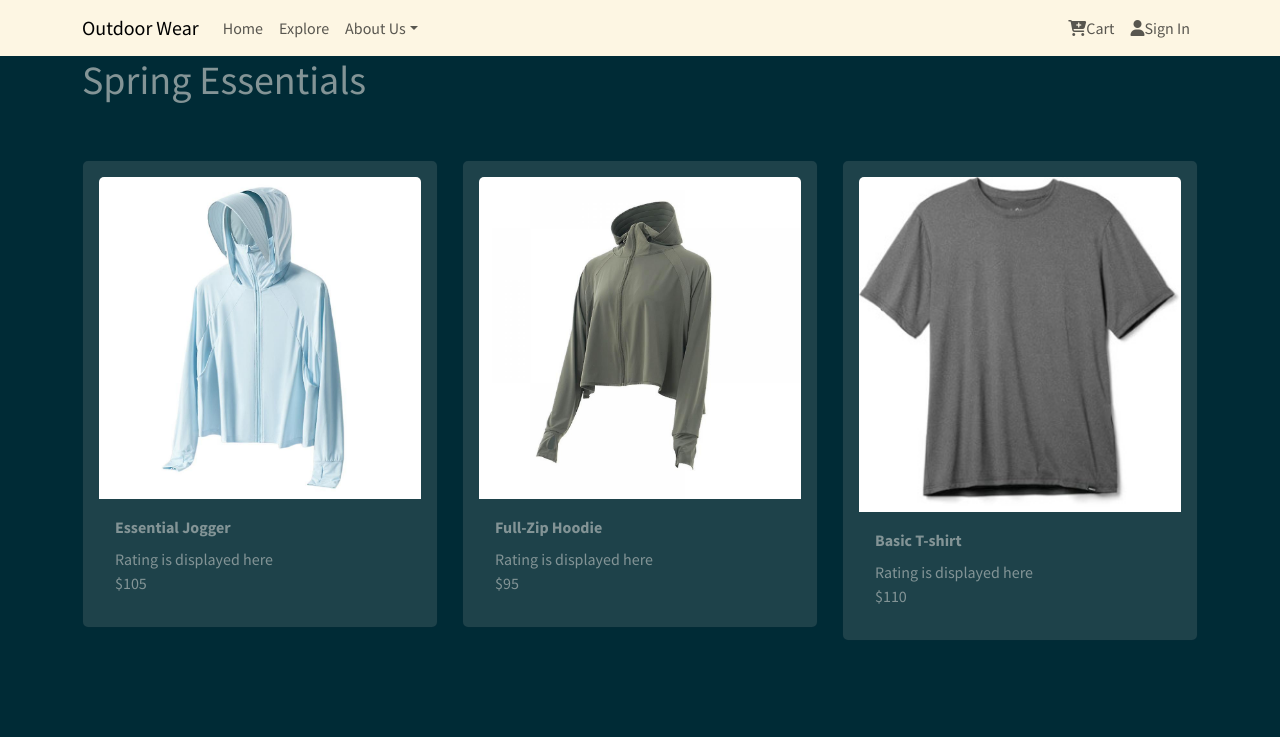
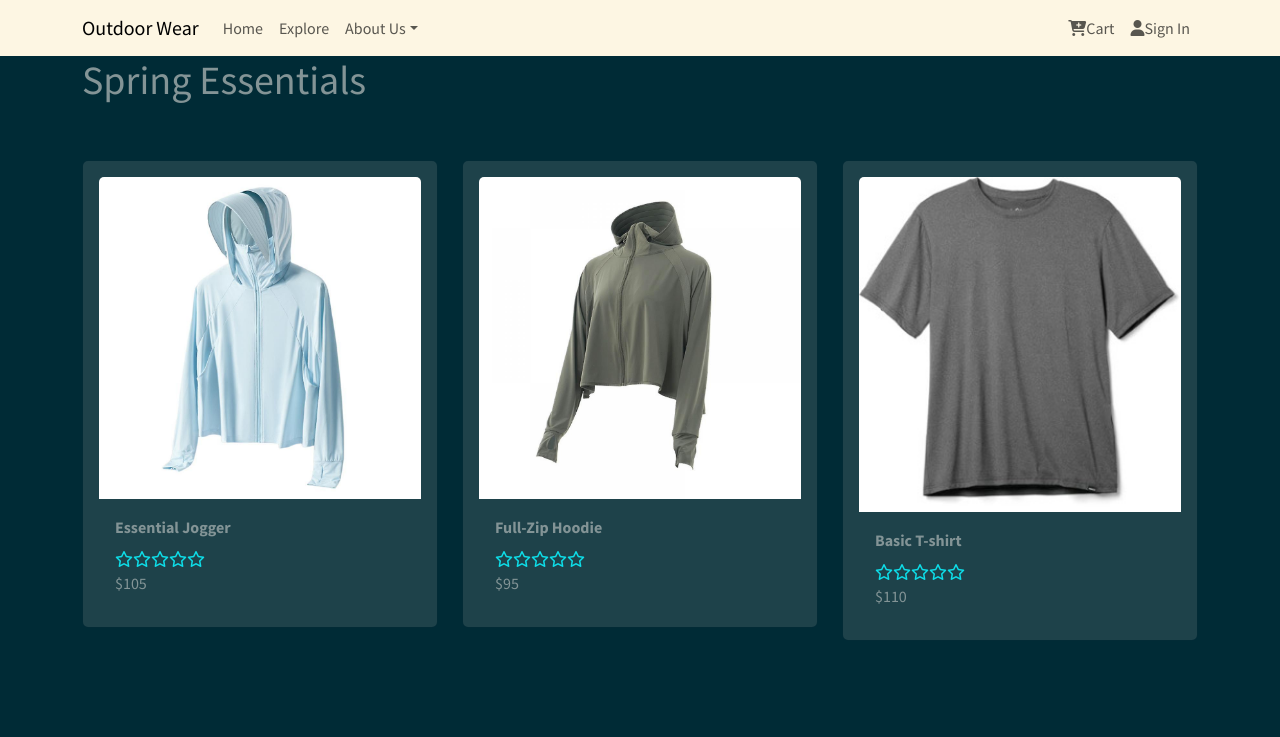
Before and after one commit to taborspaces/my-shop, a React (Create React App) app in the folder frontend/: page / in a window 1280 px wide. Shown: the top 737 px of the page. Built offline with nearby package versions, Linux system fonts and the light colour scheme.

Commit message:
changed component name

```diff
--- a/frontend/package.json
+++ b/frontend/package.json
@@ -6,10 +6,11 @@
     "@testing-library/jest-dom": "^5.17.0",
     "@testing-library/react": "^13.4.0",
     "@testing-library/user-event": "^13.5.0",
+    "prop-types": "^15.8.1",
     "react": "^18.2.0",
     "react-bootstrap": "^2.9.2",
+    "react-dom": "^18.2.0",
     "react-scripts": "^5.0.1",
-    "react-dom": "^18.2.0",
     "web-vitals": "^2.1.4"
   },
   "scripts": {
@@ -35,8 +36,5 @@
       "last 1 firefox version",
       "last 1 safari version"
     ]
-  },
-  "devDependencies": {
-
   }
 }
--- a/frontend/src/components/Product.js
+++ b/frontend/src/components/Product.js
@@ -1,5 +1,6 @@
 import React from 'react'
 import { Card } from 'react-bootstrap'
+import Rating from './Rating'
 
 const Product = ({product}) => {
   return (
@@ -10,7 +11,8 @@ const Product = ({product}) => {
                 <strong>{product.name}</strong>
             </Card.Title>
             <Card.Text as='div'>
-                Rating is displayed here
+                <Rating value={product.rating} text={`$
+                {product.numReviews} reviews`} />
             </Card.Text>
             <Card.Text as='div'>
                 ${product.price}
--- /dev/null
+++ b/frontend/src/components/Rating.js
@@ -0,0 +1,76 @@
+import React from 'react'
+import PropTypes from 'prop-types'
+
+
+const Rating = ({value, text, color}) => {
+  return (
+    <div className='rating'>
+        <span>
+            <i style={{color}}
+            className={
+                value >= 1
+                ? 'fas fa-star'
+                : value >= 0.5
+                ? 'fas fa-star-half-alt'
+                : 'far fa-star'
+            }></i>
+
+        </span>
+        <span>
+            <i style={{color}}
+            className={
+                value >= 2
+                ? 'fas fa-star'
+                : value >= 1.5
+                ? 'fas fa-star-half-alt'
+                : 'far fa-star'
+            }></i>
+
+        </span>
+        <span>
+            <i style={{color}}
+            className={
+                value >= 3
+                ? 'fas fa-star'
+                : value >= 2.5
+                ? 'fas fa-star-half-alt'
+                : 'far fa-star'
+            }></i>
+
+        </span>
+        <span>
+            <i style={{color}}
+            className={
+                value >= 4
+                ? 'fas fa-star'
+                : value >= 3.5
+                ? 'fas fa-star-half-alt'
+                : 'far fa-star'
+            }></i>
+
+        </span>
+        <span>
+            <i style={{color}}
+            className={
+                value >= 5
+                ? 'fas fa-star'
+                : value >= 4.5
+                ? 'fas fa-star-half-alt'
+                : 'far fa-star'
+            }></i>
+
+        </span>
+
+    </div>
+ )
+}
+
+Rating.defaultProps ={
+    color: '#0edde8'
+}
+Rating.propTypes  = {
+    value: PropTypes.number.isRequired,
+    text:  PropTypes.string.isRequired,
+    color: PropTypes.string
+}
+export default Rating
--- a/frontend/src/products.js
+++ b/frontend/src/products.js
@@ -8,7 +8,7 @@ const products = [
     brand: 'REI',
     category: 'Clothing',
     price: 105.,
-    rating: 4.9,
+    ratings: 4.9,
     numReviews: 13,
 },
 {
@@ -20,7 +20,7 @@ const products = [
     brand: 'REI',
     category: 'Clothing',
     price: 95.00,
-    rating: 4.5,
+    ratings: 4.5,
     numReviews: 10,
 },
 
@@ -33,7 +33,7 @@ const products = [
     brand: 'REI',
     category: 'Clothing',
     price: 110.00,
-    rating: 4.6,
+    ratings: 4.6,
     numReviews: 5,
 },
 
@@ -46,7 +46,7 @@ const products = [
     brand: 'REI',
     category: 'Clothing',
     price: 140.00,
-    rating: 4.9,
+    ratings: 4.9,
     numReviews: 14,
 
 },
@@ -60,7 +60,7 @@ const products = [
     brand: 'REI',
     category: 'Clothing',
     price: 95.00,
-    rating: 4.9,
+    ratings: 4.9,
     numReviews: 14,
 
 },
@@ -74,7 +74,7 @@ const products = [
     brand: 'REI',
     category: 'Clothing',
     price: 65.00,
-    rating: 4.9,
+    ratings: 4.9,
     numReviews: 14,
 },
 
```
Also changed, not shown: 1 other file (tests, documents, lock files or other folders).
